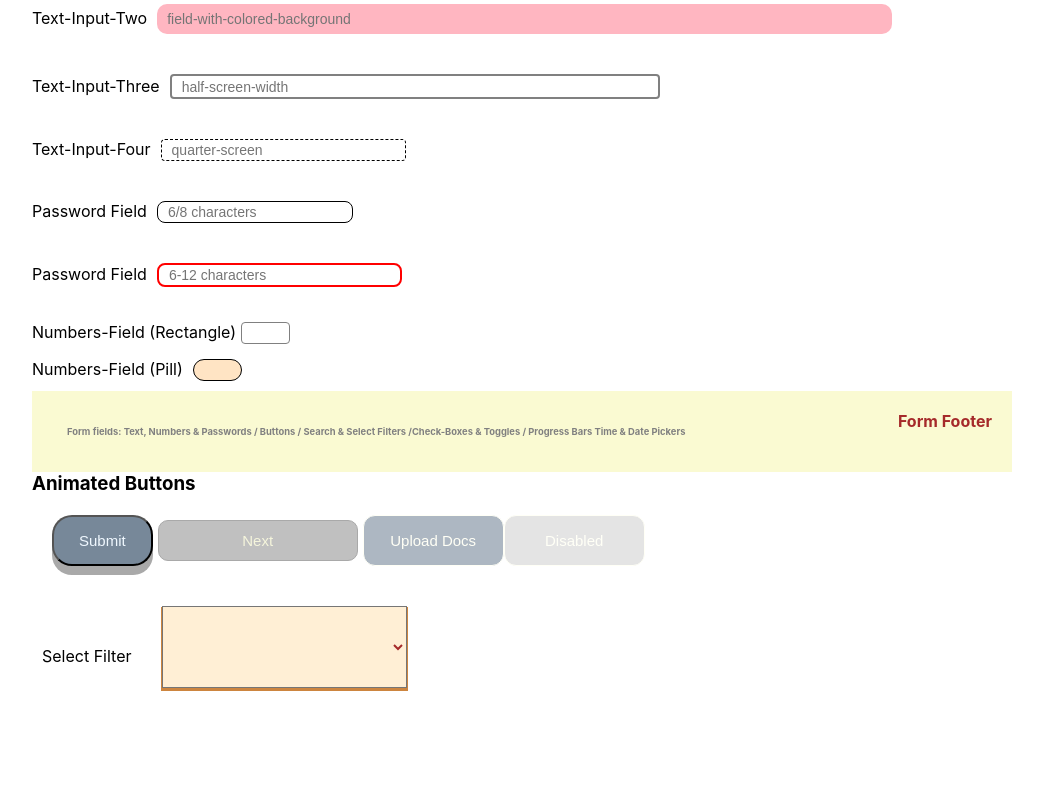
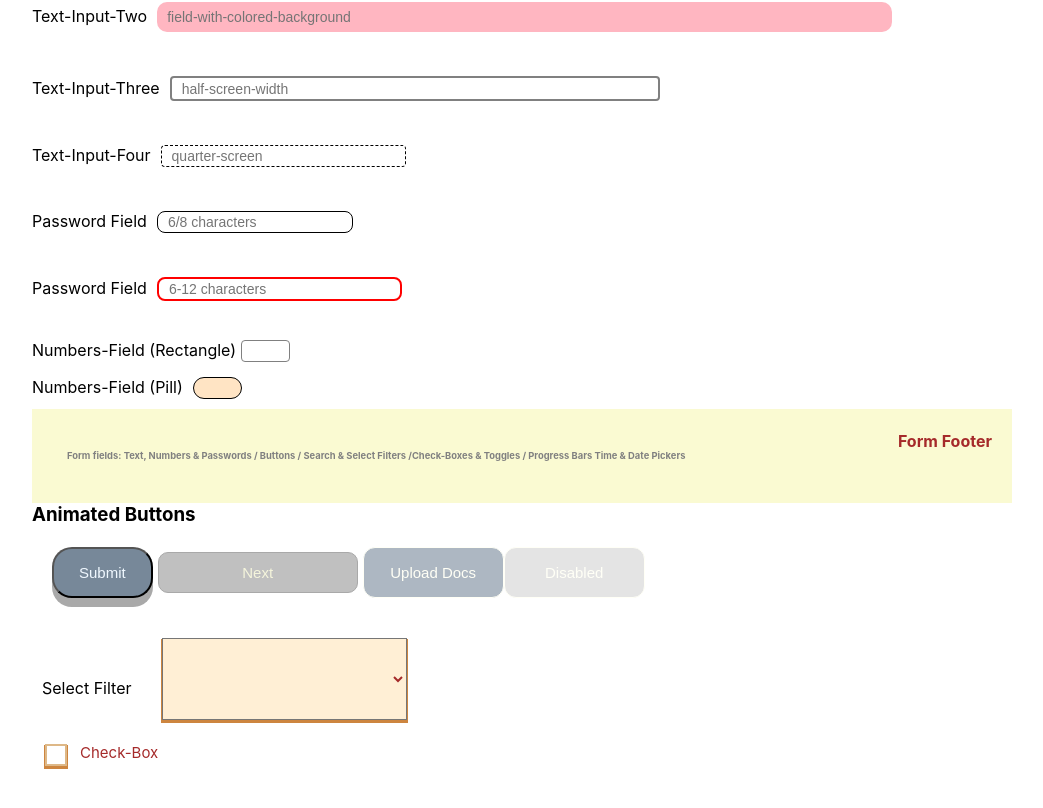
Before and after one commit to SumiSastri/react-forms-hub, a React (Create React App) app: page / in a window 1280 px wide. Shown: the part 360-1168 px from the top of the page, without its empty margins (118-1161 px from the left). Built offline with nearby package versions, Linux system fonts and the light colour scheme.

Commit message:
adding checkbox

```diff
--- a/src/components/check-boxes/checkbox.css
+++ b/src/components/check-boxes/checkbox.css
@@ -3,13 +3,70 @@
   padding: 0;
   margin: 0;
 }
-.checkbox {
-  height: 10px;
-  width: 20px;
-  padding: 25px;
-  margin: 10px;
+
+body {
+  line-height: 24px;
+  font-size: 16px;
+  box-sizing: border-box;
 }
-.checkbox-container {
-  margin: 20px;
-  padding: 10px;
+
+.checkbox input[type='checkbox'] {
+  opacity: 0;
 }
+
+.checkbox label {
+  position: relative;
+  display: inline-block;
+  /*16px width of fake checkbox + 6px distance between fake checkbox and text*/
+  padding-left: 35px;
+  color: brown;
+  font-size: 15px;
+}
+
+.checkbox label::before,
+.checkbox label::after {
+  position: absolute;
+  content: '';
+  /*Needed for the line-height to take effect*/
+  display: inline-block;
+}
+
+/*Outer box of the fake checkbox*/
+.checkbox label::before {
+  height: 18px;
+  width: 18px;
+  border: 2px burlywood solid;
+  box-shadow: 0 2px 0 1px peru;
+  left: 0px;
+  /*(24px line-height - 16px height of fake checkbox) / 2 - 1px for the border
+   *to vertically center it.
+   */
+  top: 3px;
+}
+
+/*Checkmark of the fake checkbox*/
+.checkbox label::after {
+  height: 6px;
+  width: 10px;
+  border-left: 2px solid;
+  border-bottom: 2px solid;
+  color: green;
+  transform: rotate(-45deg);
+  left: 4px;
+  top: 7px;
+}
+
+/*Hide the checkmark by default*/
+.checkbox input[type='checkbox'] + label::after {
+  content: none;
+}
+
+/*Unhide on the checked state*/
+.checkbox input[type='checkbox']:checked + label::after {
+  content: '';
+}
+
+/*Adding focus styles on the outer-box of the fake checkbox*/
+.checkbox input[type='checkbox']:focus + label::before {
+  outline: none;
+}
--- a/src/components/check-boxes/checkbox.js
+++ b/src/components/check-boxes/checkbox.js
@@ -3,10 +3,10 @@ import './checkbox.css';
 
 const Checkbox = properties => {
   return (
-    <form className='check-box-container'>
-      <div className='check-box-container'>
-        <label className='label'>Check-Box</label>
-        <input type='checkbox' />
+    <form className='checkbox-container'>
+      <div className='checkbox'>
+        <input type='checkbox' id='checkbox-1' />
+        <label for='checkbox-1'>Check-Box</label>
       </div>
     </form>
   );
--- a/src/components/mainForm.js
+++ b/src/components/mainForm.js
@@ -2,6 +2,7 @@ import React, { Component } from 'react';
 import Input from './form-input-fields/input';
 import Button from './form-buttons/button';
 import SelectFilter from './form-select-filters/filter'
+import Checkbox from './check-boxes/checkbox'
 
 class MainForm extends Component {
   render() {
@@ -10,7 +11,7 @@ class MainForm extends Component {
         <Input />
         <Button />
         <SelectFilter />
-
+        <Checkbox />
       </div>
     );
   }
```
